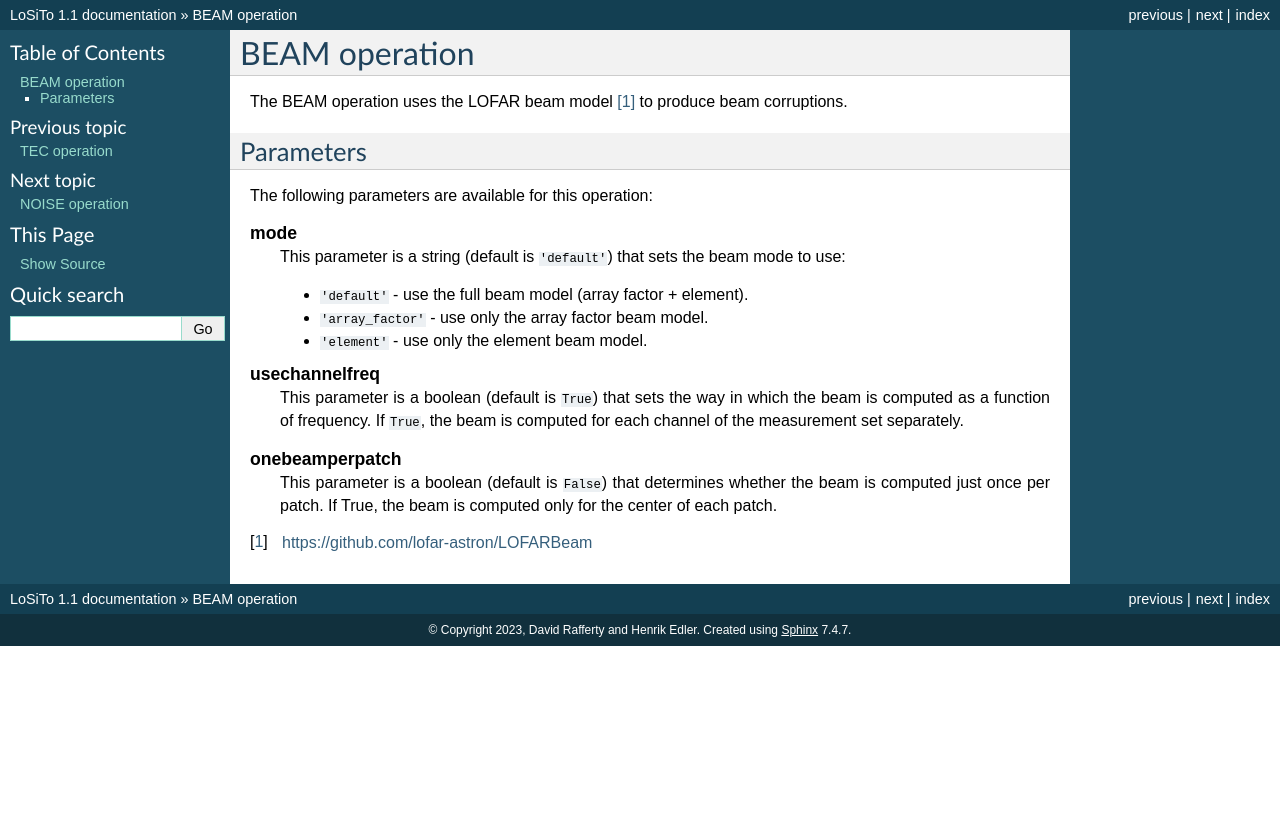
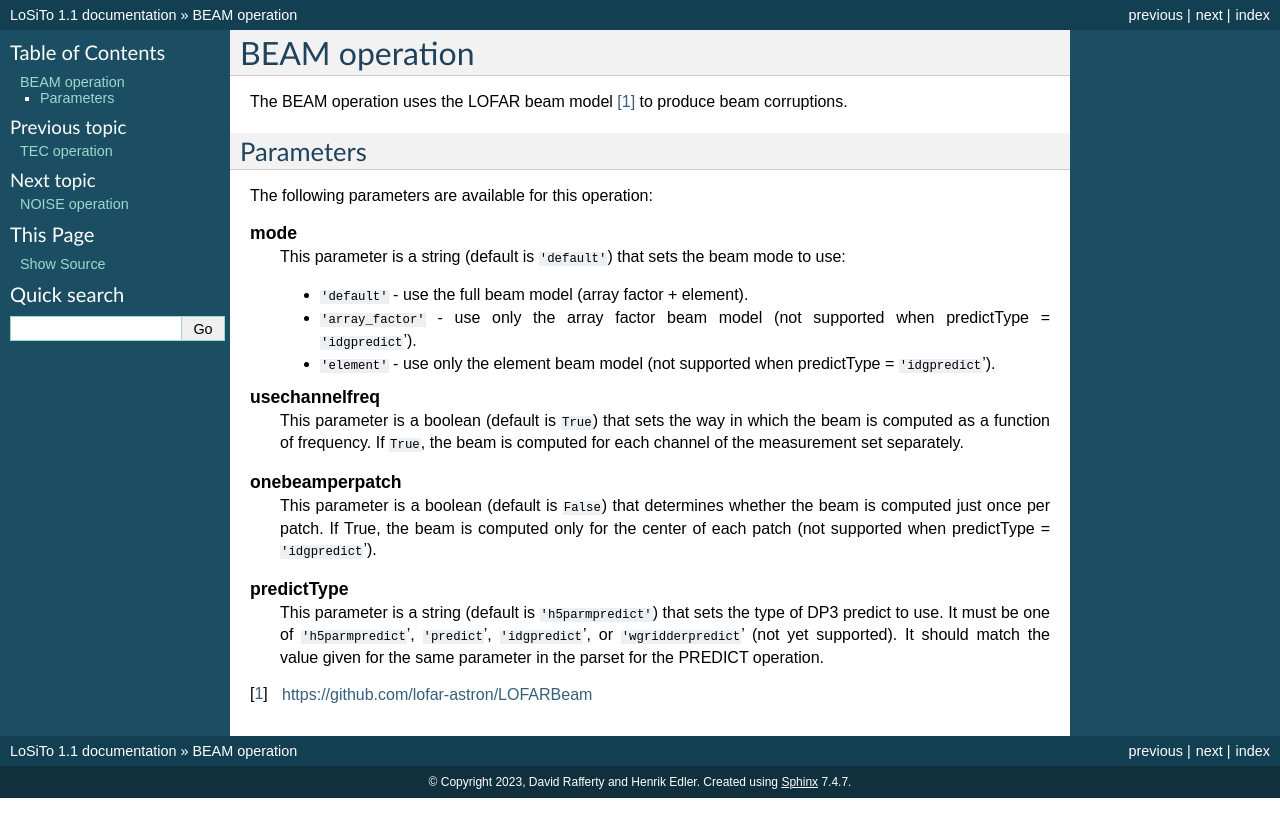
Before and after one commit to darafferty/losito, a Sphinx documentation site: the page built from docs/source/beam.rst, in a window 1280 px wide. Shown: the top 837 px of the page. Built offline with Sphinx 7.4.7, drawn with Linux system fonts in a browser that asks for light colours.

Commit message:
Update docs

```diff
--- a/docs/source/beam.rst
+++ b/docs/source/beam.rst
@@ -20,15 +20,18 @@ The following parameters are available for this operation:
 
         * ``'default'`` - use the full beam model (array factor + element).
 
-        * ``'array_factor'`` - use only the array factor beam model.
+        * ``'array_factor'`` - use only the array factor beam model (not supported when predictType = ``'idgpredict``').
 
-        * ``'element'`` - use only the element beam model.
+        * ``'element'`` - use only the element beam model (not supported when predictType = ``'idgpredict``').
 
     usechannelfreq
         This parameter is a boolean (default is ``True``) that sets the way in which the beam is computed as a function of frequency. If ``True``, the beam is computed for each channel of the measurement set separately.
 
     onebeamperpatch
-        This parameter is a boolean (default is ``False``) that determines whether the beam is computed just once per patch. If True, the beam is computed only for the center of each patch.
+        This parameter is a boolean (default is ``False``) that determines whether the beam is computed just once per patch. If True, the beam is computed only for the center of each patch (not supported when predictType = ``'idgpredict``').
+
+    predictType
+        This parameter is a string (default is ``'h5parmpredict'``) that sets the type of DP3 predict to use. It must be one of ``'h5parmpredict``', ``'predict``', ``'idgpredict``', or ``'wgridderpredict``' (not yet supported). It should match the value given for the same parameter in the parset for the PREDICT operation.
 
 
 .. [#f1] https://github.com/lofar-astron/LOFARBeam
--- a/docs/source/parset.rst
+++ b/docs/source/parset.rst
@@ -37,7 +37,10 @@ The parset file starts with a number of global parameters, most importantly the
         Input MS file name. Multiple MS files may be used if they have the same time-information. Glob-like expressions (``example_SB*.MS``) are supported.
 
     skymodel
-        Name of the sky model file.
+        Filename of the sky model file. The sky model can be a text file in makesourcedb format or a FITS image. If it is a FITS image, a regions file must also be supplied.
+
+    regions
+        Filename of a ds9 region file that defines the directions (facets) used during prediction (optional). This file is used only when the input sky model is a FITS image.
 
     ncpu
         Integer, optional. How many cores to use. The default value of -1 will use all available cores.
--- a/docs/source/predict.rst
+++ b/docs/source/predict.rst
@@ -23,7 +23,7 @@ The following parameters are available for this operation:
         This parameter is a string (default is ``'DATA'``) that sets the column name to which the predicted visibilities are written.
 
     predictType
-        This parameter is a string (default is ``'h5parmpredict'``) that sets the type of prediction done. Use ``'h5parmpredict'`` for normal prediction and ``'predict'`` to predict without direction-dependent corruptions.
+        This parameter is a string (default is ``'h5parmpredict'``) that sets the type of prediction done. Use ``'h5parmpredict'`` for normal prediction and one of ``'predict'``, ``'idgpredict'``, or ``'wgridderpredict'`` to predict without direction-dependent corruptions. If the prediction is done from a FITS image, one of ``'idgpredict'`` or ``'wgridderpredict'`` must be used.
 
     resetWeights
         This parameter is a boolean (default is ``True``) that sets whether to reset the entries in the WEIGHT_SPECTRUM column.
--- a/docs/source/preparation.rst
+++ b/docs/source/preparation.rst
@@ -7,6 +7,6 @@ LoSiTo requires the following input files:
 
 - One (or multiple) LOFAR **measurement sets**. This measurement set will be used as template for the simulation. The visibility data in this MS file will be overwritten, but the metadata (such as frequency-, station- and time-information) will be kept. The simulated visibilities will be written to a new or existing column in this measurement set. You may use any existing LOFAR MS. Alternatively, LoSiTo can be used to create measurement sets from scratch with the :ref:`synthms_script` script.
 
-- A **sky model** in the makesourcedb format. This file can be obtained in a number of ways: e.g., from an image using PyBDSF, generated directly by WSClean during imaging, from a survey catalog (e.g., the TGSS), or with the LoSiTo :ref:`skymodel_script`.
+- A **sky model** in the makesourcedb format or as a FITS image. A makesourcedb file can be obtained in a number of ways: e.g., from an image using PyBDSF, generated directly by WSClean during imaging, from a survey catalog (e.g., the TGSS), or with the LoSiTo :ref:`skymodel_script`.
 
 - A **parset** that defines the steps to be done. See :ref:`parset` for details.
```
